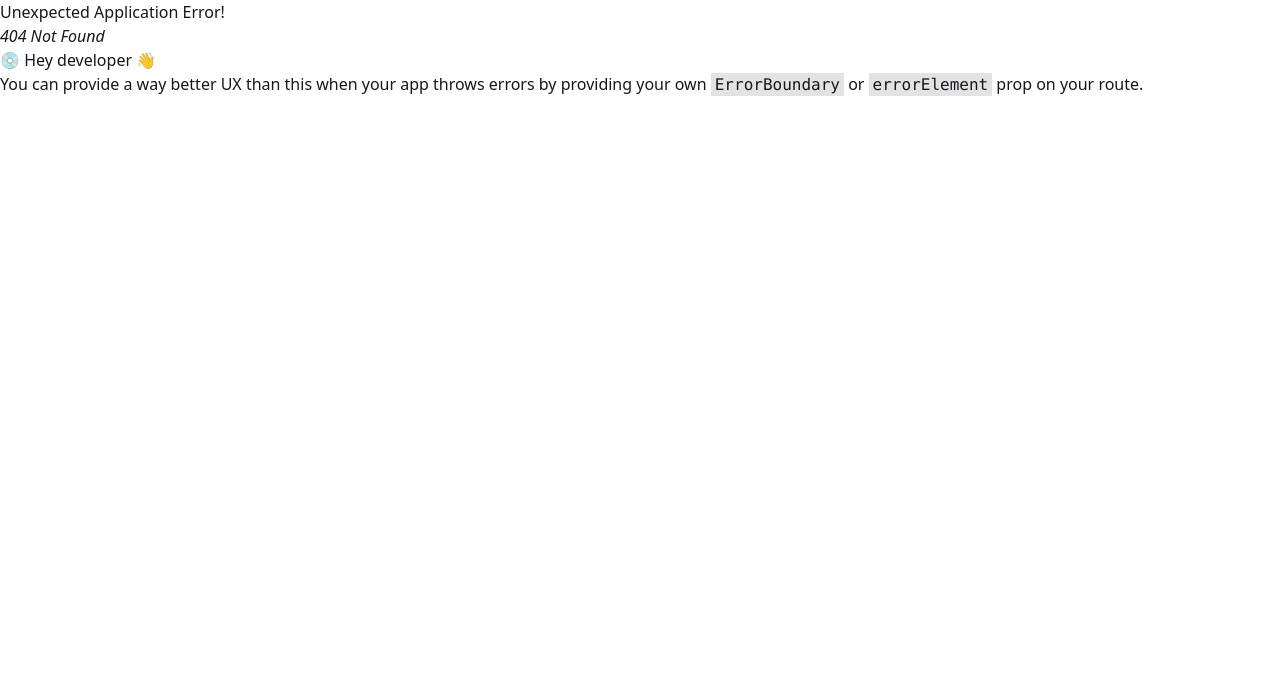
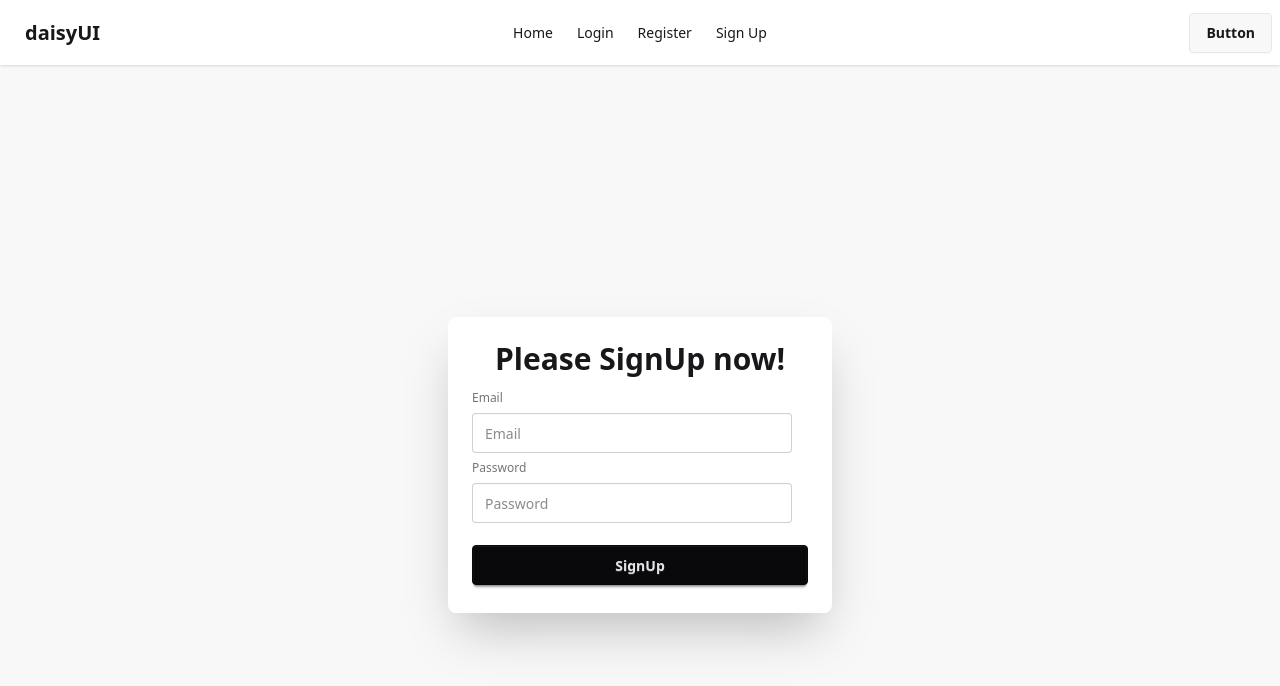
Before and after one commit to julkarzunayed/Firebase-Email-Password-auth-Mi-9-Module-50, a React (Vite) app: page /signUp in a window 1280 px wide. Before the commit this address had no page. Shown: the top 686 px of the page. Built offline with nearby package versions, Linux system fonts and the light colour scheme.

Commit message:
added signUp

```diff
--- a/src/components/Header/NavBar.jsx
+++ b/src/components/Header/NavBar.jsx
@@ -7,6 +7,7 @@ const NavBar = () => {
         <li><NavLink to="/">Home</NavLink></li>
         <li><NavLink to="/login">Login</NavLink></li>
         <li><NavLink to="/register">Register</NavLink></li>
+        <li><NavLink to="/signUp">Sign Up</NavLink></li>
 
     </>
 
--- a/src/components/SignUp/SignUp.jsx
+++ b/src/components/SignUp/SignUp.jsx
@@ -1,27 +1,42 @@
-import React from 'react';
+import { createUserWithEmailAndPassword } from 'firebase/auth';
+import React, { useState } from 'react';
+import { auth } from '../../firebase/firebase.init';
 
 const SignUp = () => {
+    const [errorMessage, setErrorMessage] = useState("");
+    const handleSignUp = (e) => {
+        e.preventDefault()
+        setErrorMessage('')
+        const email = e.target.email.value;
+        const password = e.target.password.value;
+
+        console.log(email, password)
+        createUserWithEmailAndPassword(auth, email, password)
+            .then(result => {
+                console.log(result);
+            }).catch(error => {
+                setErrorMessage(error.message);
+                console.log(error.message)
+            })
+    }
+
+
     return (
         <div className="hero bg-base-200 min-h-screen">
-            <div className="hero-content flex-col lg:flex-row-reverse">
-                <div className="text-center lg:text-left">
-                    <h1 className="text-5xl font-bold">Login now!</h1>
-                    <p className="py-6">
-                        Provident cupiditate voluptatem et in. Quaerat fugiat ut assumenda excepturi exercitationem
-                        quasi. In deleniti eaque aut repudiandae et a id nisi.
-                    </p>
-                </div>
-                <div className="card bg-base-100 w-full max-w-sm shrink-0 shadow-2xl">
-                    <div className="card-body">
-                        <fieldset className="fieldset">
-                            <label className="label">Email</label>
-                            <input type="email" className="input" placeholder="Email" />
-                            <label className="label">Password</label>
-                            <input type="password" className="input" placeholder="Password" />
-                            <div><a className="link link-hover">Forgot password?</a></div>
-                            <button className="btn btn-neutral mt-4">Login</button>
-                        </fieldset>
-                    </div>
+            <div className="card bg-base-100 w-full max-w-sm shrink-0 shadow-2xl">
+                <div className="card-body">
+                    <h1 className="text-3xl font-bold text-center">Please SignUp now!</h1>
+                    <form onSubmit={handleSignUp} className="fieldset">
+                        <label className="label">Email</label>
+                        <input type="email" name='email' className="input" placeholder="Email" />
+                        <label className="label">Password</label>
+                        <input type="password" name='password' className="input" placeholder="Password" />
+                        {/* <div><a className="link link-hover">Forgot password?</a></div> */}
+                        {
+                            errorMessage && <p className='text-red-600'>{errorMessage}</p>
+                        }
+                        <button className="btn btn-neutral mt-4">SignUp</button>
+                    </form>
                 </div>
             </div>
         </div>
--- a/src/main.jsx
+++ b/src/main.jsx
@@ -7,6 +7,7 @@ import Root from './loayout/Root.jsx'
 import Home from './components/Home/Home.jsx'
 import Login from './components/Login/Login.jsx'
 import Register from './components/Register/Register.jsx'
+import SignUp from './components/SignUp/SignUp.jsx'
 
 
 const router = createBrowserRouter([
@@ -18,7 +19,7 @@ const router = createBrowserRouter([
       {path: "login", Component: Login},
       {path: "register", Component: Register},
       {
-
+        path: "signUp", Component: SignUp
       }
     ]
   },
```
